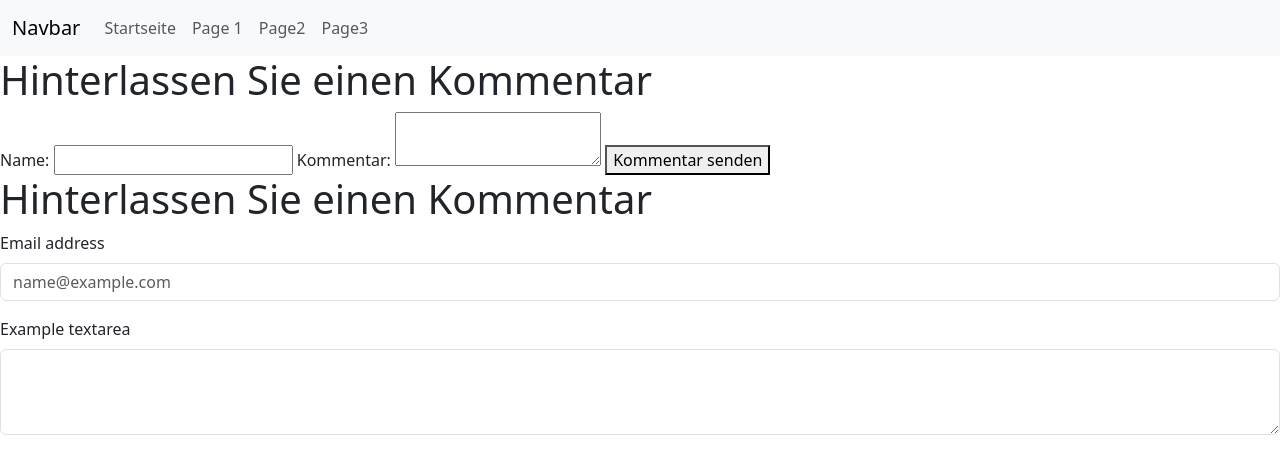
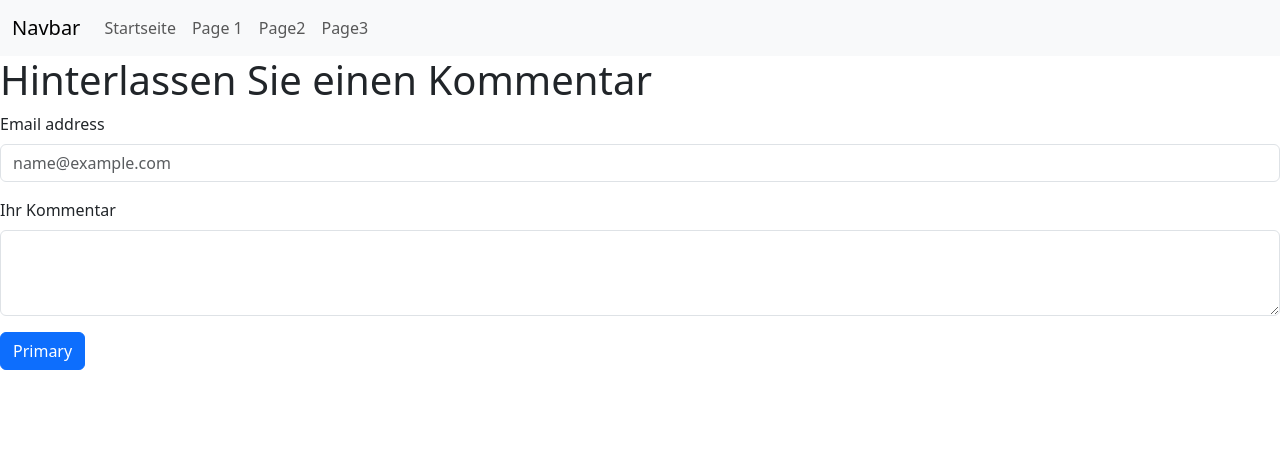
Before and after one commit to FelipeRude/CloudCo_Block_1, a website: page static/page1.html in a window 1280 px wide. Drawn offline with nearby package versions, Linux system fonts and the light colour scheme.

Commit message:
modified form

```diff
--- a/static/page1.html
+++ b/static/page1.html
@@ -1,7 +1,7 @@
 <!DOCTYPE html>
 <html lang="de">
   <head>
-  <meta charset="UTF-8">
+    <meta charset="UTF-8" />
     <title>Kommentar hinzufügen</title>
     <link
       href="https://cdn.jsdelivr.net/npm/bootstrap@5.3.3/dist/css/bootstrap.min.css"
@@ -48,23 +48,6 @@
 
     <!-- Formular zur Eingabe von Name und Kommentar -->
     <form id="commentForm">
-    <label for="name">Name:</label>
-    <input type="text" id="name" name="name" required>
-
-    <label for="comment">Kommentar:</label>
-    <textarea id="comment" name="comment" required></textarea>
-
-    <button type="submit">Kommentar senden</button>
-  </form>
-  <head>
-    <meta charset="UTF-8" />
-    <title>Kommentar hinzufügen</title>
-  </head>
-  <body>
-    <h1>Hinterlassen Sie einen Kommentar</h1>
-
-    <!-- Formular zur Eingabe von Name und Kommentar -->
-    <form id="commentForm">
       <div class="mb-3">
         <label for="exampleFormControlInput1" class="form-label"
           >Email address</label
@@ -78,7 +61,7 @@
       </div>
       <div class="mb-3">
         <label for="exampleFormControlTextarea1" class="form-label"
-          >Example textarea</label
+          >Ihr Kommentar</label
         >
         <textarea
           class="form-control"
@@ -86,6 +69,7 @@
           rows="3"
         ></textarea>
       </div>
+      <button type="button" class="btn btn-primary">Primary</button>
     </form>
 
     <p id="responseMessage"></p>
```
Lines whose indentation alone changed are shown as unchanged.
